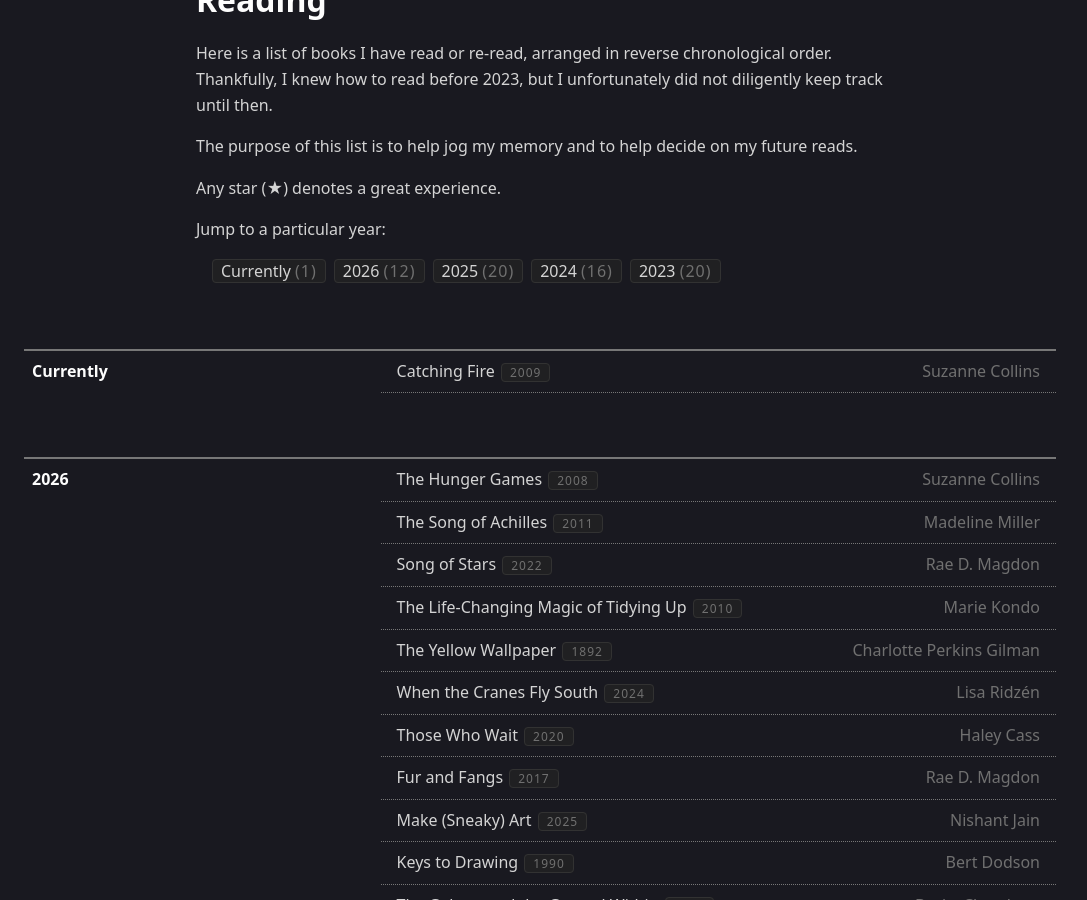
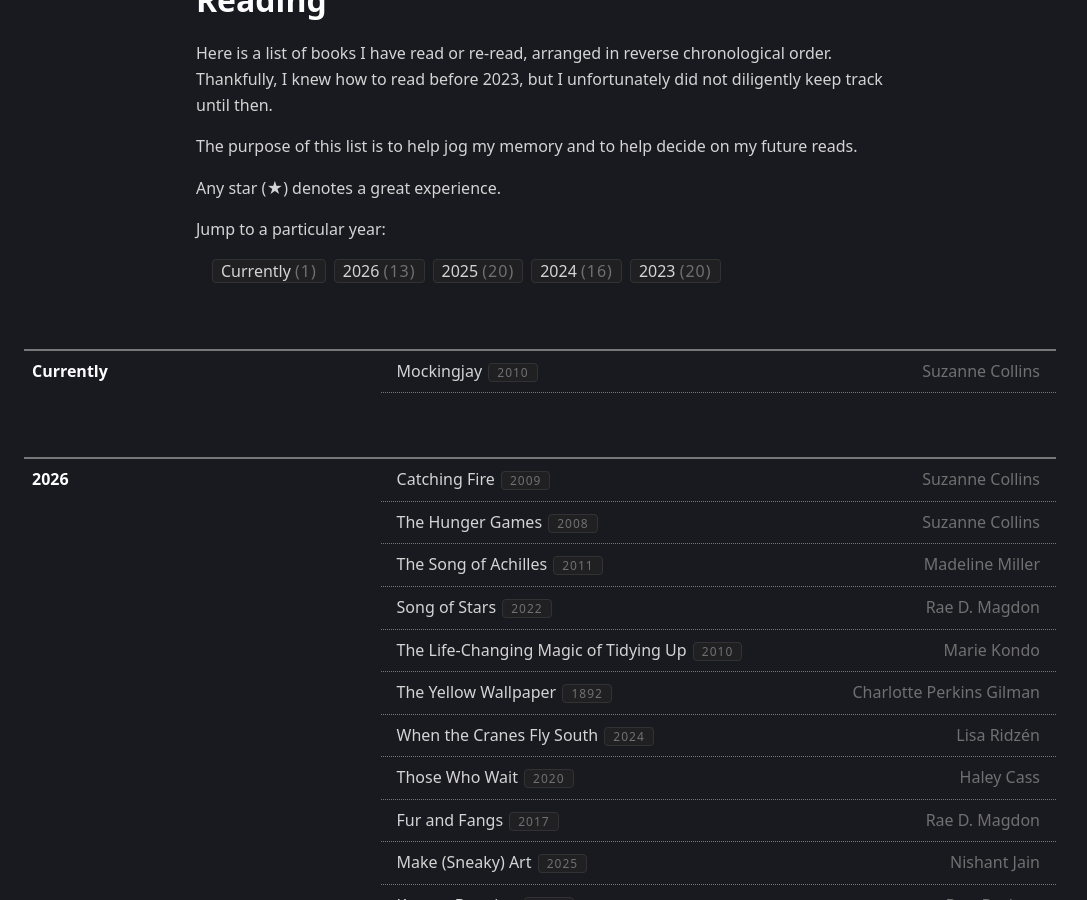
Before and after one commit to KlazHTT/personal-website, a Jekyll site: the page built from pages/reading.md, in a window 1280 px wide and 900 px high, scrolled down 319 px. Shown: the whole window, without its empty margins (100-1187 px from the left). Built offline with Jekyll 4.4.1, drawn with Linux system fonts in a browser that asks for light colours.

Commit message:
Update reads.yml

```diff
--- a/_data/reads.yml
+++ b/_data/reads.yml
@@ -1,11 +1,15 @@
 - year: Currently
+  reads:
+    - title: Mockingjay
+      author: Suzanne Collins
+      published: 2010
+      status:
+- year: 2026
   reads:
     - title: Catching Fire
       author: Suzanne Collins
       published: 2009
-      status:
-- year: 2026
-  reads:
+      status: Completed
     - title: The Hunger Games
       author: Suzanne Collins
       published: 2008
```
